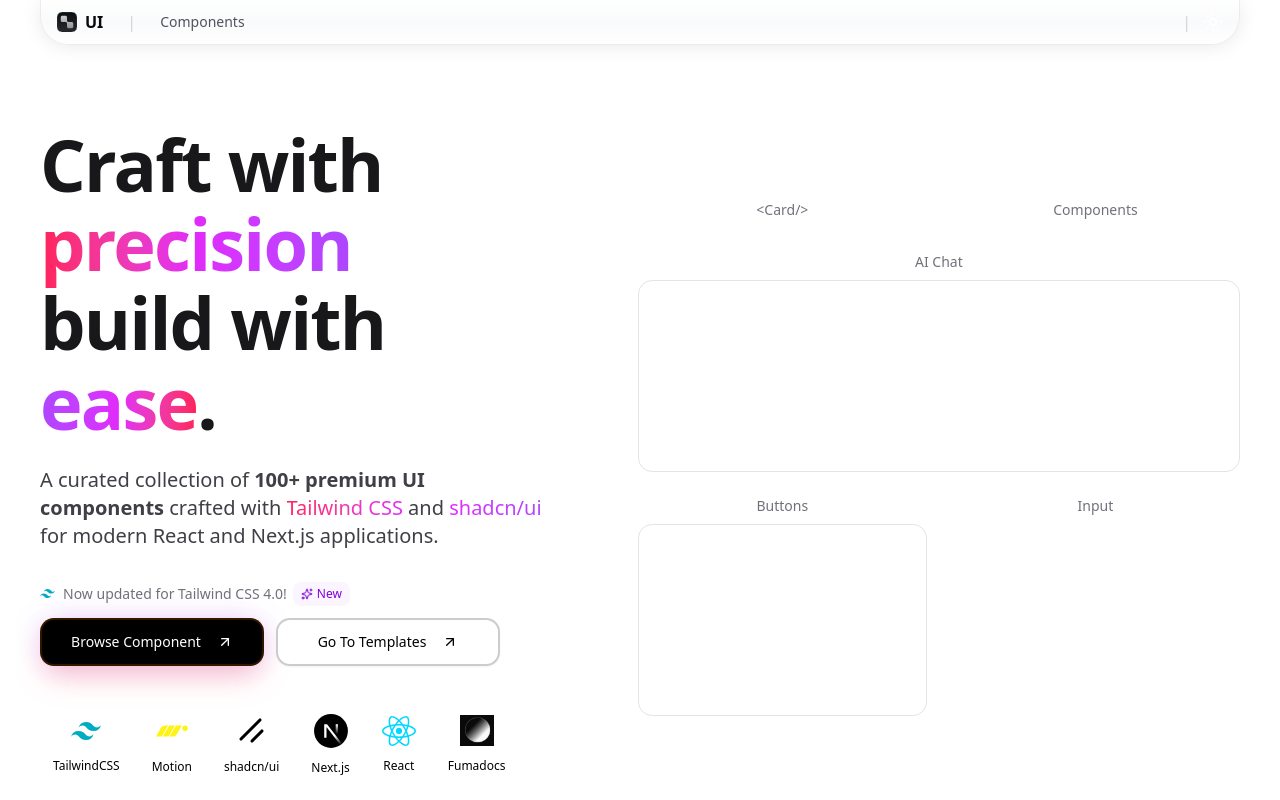
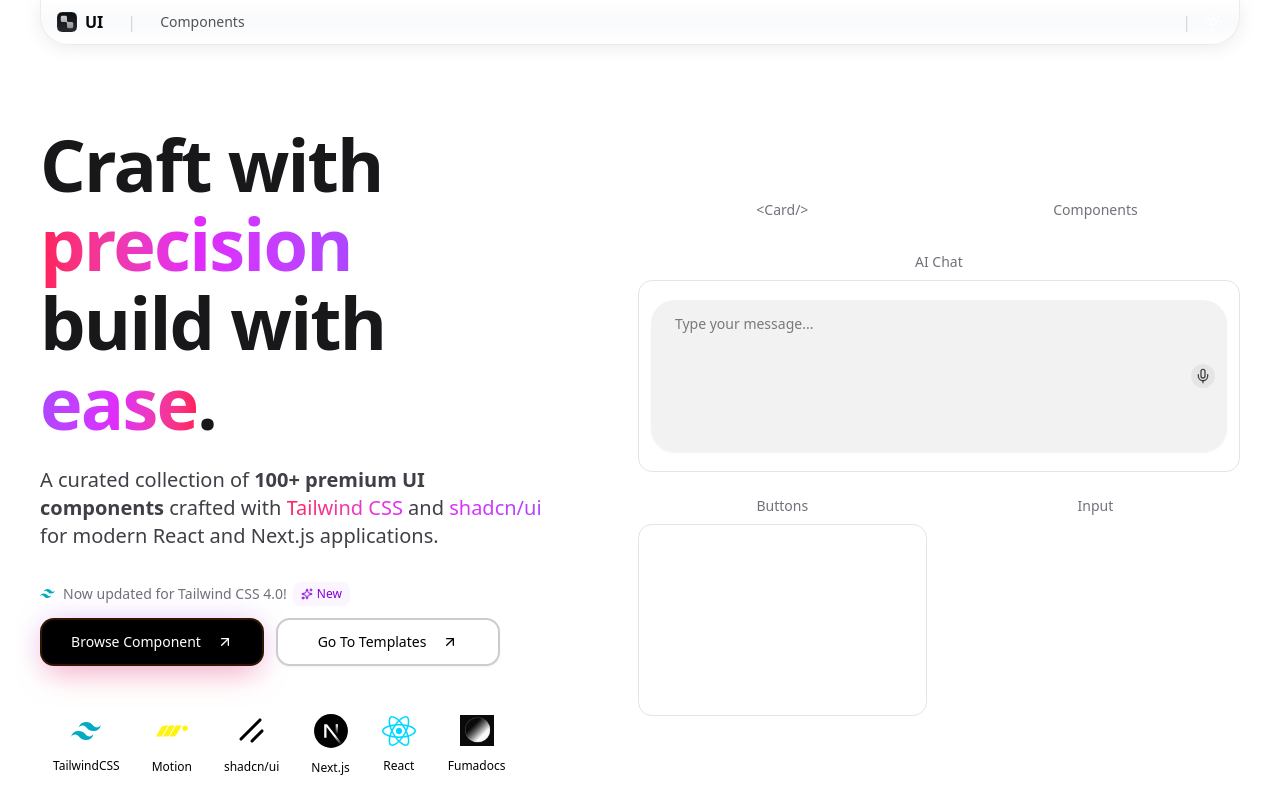
Before and after one commit to krishna9358/ui-library, a Next.js app: page / in a window 1280 px wide. Shown: the top 800 px of the page. Built offline with nearby package versions, Linux system fonts and the light colour scheme.

Commit message:
created a custom input button component

```diff
--- /dev/null
+++ b/components/customUI/ai-input/ai-input-01.tsx
@@ -0,0 +1,76 @@
+"use client";
+
+import { CornerRightUp, Mic } from "lucide-react";
+import { useState } from "react";
+import { cn } from "@/lib/utils";
+import { Textarea } from "@/components/ui/textarea";
+import { useAutoResizeTextarea } from "@/hooks/use-auto-resize-textarea";
+
+export default function AIInput_01() {
+  const { textareaRef, adjustHeight } = useAutoResizeTextarea({
+    minHeight: 152,
+    maxHeight: 150,
+  });
+  const [inputValue, setInputValue] = useState("");
+
+  const handleReset = () => {
+    setInputValue("");
+    adjustHeight(true);
+  };
+
+  return (
+    <div className="w-full py-4">
+      <div className="relative max-w-xl w-full mx-auto">
+        <Textarea
+          id="ai-input-01"
+          placeholder="Type your message..."
+          className={cn(
+            "max-w-xl bg-black/5 dark:bg-white/5 rounded-3xl pl-6 pr-16",
+            "placeholder:text-black/50 dark:placeholder:text-white/50",
+            "border-none ring-black/20 dark:ring-white/20",
+            "text-black dark:text-white text-wrap",
+            "overflow-y-auto resize-none",
+            "focus-visible:ring-0 focus-visible:ring-offset-0",
+            "transition-[height] duration-100 ease-out",
+            "leading-[1.2] py-[16px]",
+            "min-h-[52px]",
+            "max-h-[200px]"
+          )}
+          ref={textareaRef}
+          value={inputValue}
+          onChange={(e) => {
+            setInputValue(e.target.value);
+            adjustHeight();
+          }}
+          onKeyDown={(e) => {
+            if (e.key === "Enter" && !e.shiftKey) {
+              e.preventDefault();
+              handleReset();
+            }
+          }}
+        />
+
+        <div
+          className={cn(
+            "absolute top-1/2 -translate-y-1/2 rounded-xl bg-black/5 dark:bg-white/5 py-1 px-1 transition-all duration-200",
+            inputValue ? "right-10" : "right-3"
+          )}
+        >
+          <Mic className="w-4 h-4 text-black/70 dark:text-white/70" />
+        </div>
+        <button
+          onClick={handleReset}
+          type="button"
+          className={cn(
+            "absolute top-1/2 -translate-y-1/2 rounded-xl bg-black/5 dark:bg-white/5 py-1 px-1 transition-all duration-700",
+            inputValue
+              ? "block right-3 animate-slide-in cursor-pointer"
+              : "hidden"
+          )}
+        >
+          <CornerRightUp className="w-4 h-4 text-black/70 dark:text-white/70 transition-opacity duration-700" />
+        </button>
+      </div>
+    </div>
+  );
+}
--- a/components/landing/Hero.tsx
+++ b/components/landing/Hero.tsx
@@ -16,6 +16,7 @@ import { BrowseComponentsButton } from "../ui/BrowseComponentsButton";
 import Features from "./Features";
 import Image from "next/image";
 import Link from "next/link";
+import AIInput_01 from "../customUI/ai-input/ai-input-01";
 
 const HeroSection = () => {
   return (
@@ -120,9 +121,9 @@ const HeroSection = () => {
           <span className="text-sm text-zinc-500 dark:text-zinc-400 block text-center mb-2">
             AI Chat
           </span>
-          {/* <AIInput_04 /> */}
+          {/* <AIInput_01 /> */}
           <div className="w-full h-48 rounded-xl border border-zinc-200 dark:border-zinc-800 flex items-center justify-center">
-            {/* <AIInput_04 /> */}
+            <AIInput_01 />
           </div>
         </motion.div>
 
--- /dev/null
+++ b/hooks/use-auto-resize-textarea.ts
@@ -0,0 +1,58 @@
+
+import { useEffect, useRef, useCallback } from "react";
+
+interface UseAutoResizeTextareaProps {
+    minHeight: number;
+    maxHeight?: number;
+}
+
+export function useAutoResizeTextarea({
+    minHeight,
+    maxHeight,
+}: UseAutoResizeTextareaProps) {
+    const textareaRef = useRef<HTMLTextAreaElement>(null);
+
+    const adjustHeight = useCallback(
+        (reset?: boolean) => {
+            const textarea = textareaRef.current;
+            if (!textarea) return;
+
+            if (reset) {
+                textarea.style.height = `${minHeight}px`;
+                return;
+            }
+
+            // Temporarily shrink to get the right scrollHeight
+            textarea.style.height = `${minHeight}px`;
+
+            // Calculate new height
+            const newHeight = Math.max(
+                minHeight,
+                Math.min(
+                    textarea.scrollHeight,
+                    maxHeight ?? Number.POSITIVE_INFINITY
+                )
+            );
+
+            textarea.style.height = `${newHeight}px`;
+        },
+        [minHeight, maxHeight]
+    );
+
+    useEffect(() => {
+        // Set initial height
+        const textarea = textareaRef.current;
+        if (textarea) {
+            textarea.style.height = `${minHeight}px`;
+        }
+    }, [minHeight]);
+
+    // Adjust height on window resize
+    useEffect(() => {
+        const handleResize = () => adjustHeight();
+        window.addEventListener("resize", handleResize);
+        return () => window.removeEventListener("resize", handleResize);
+    }, [adjustHeight]);
+
+    return { textareaRef, adjustHeight };
+}
```
